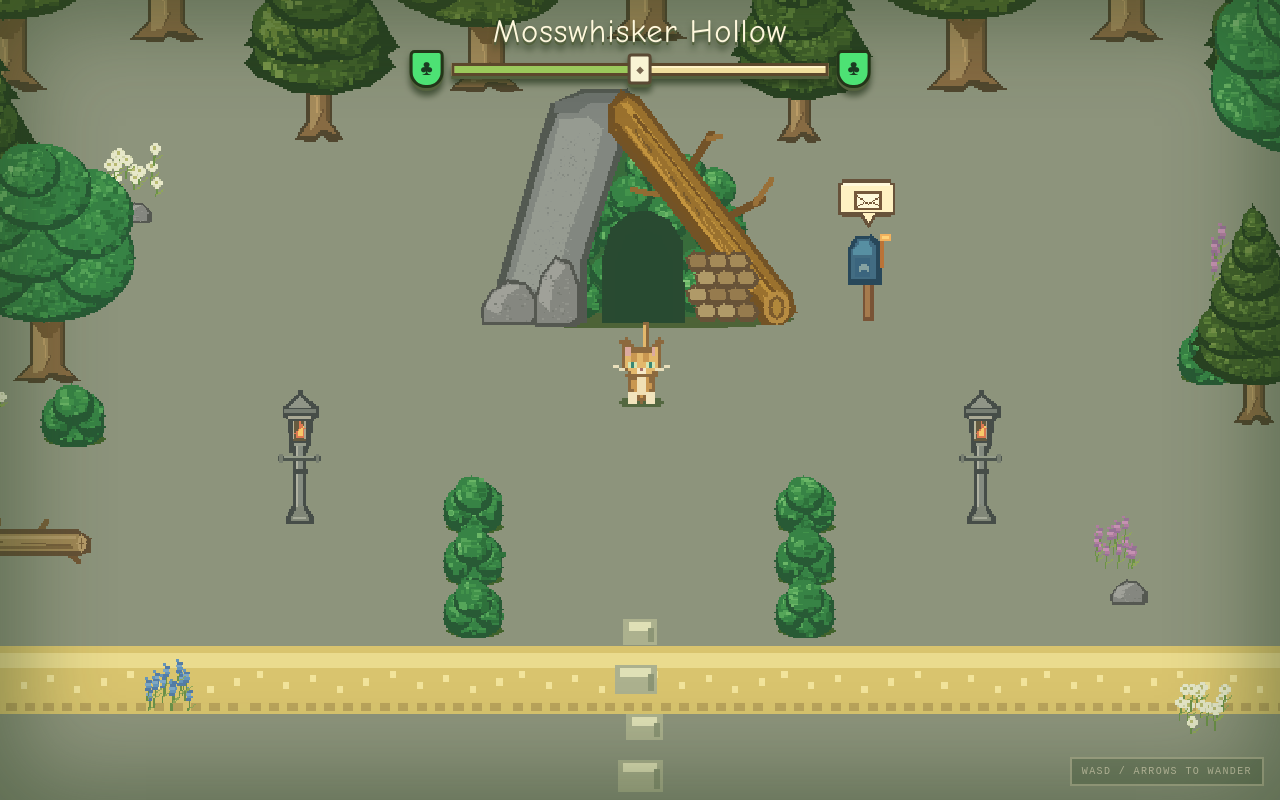
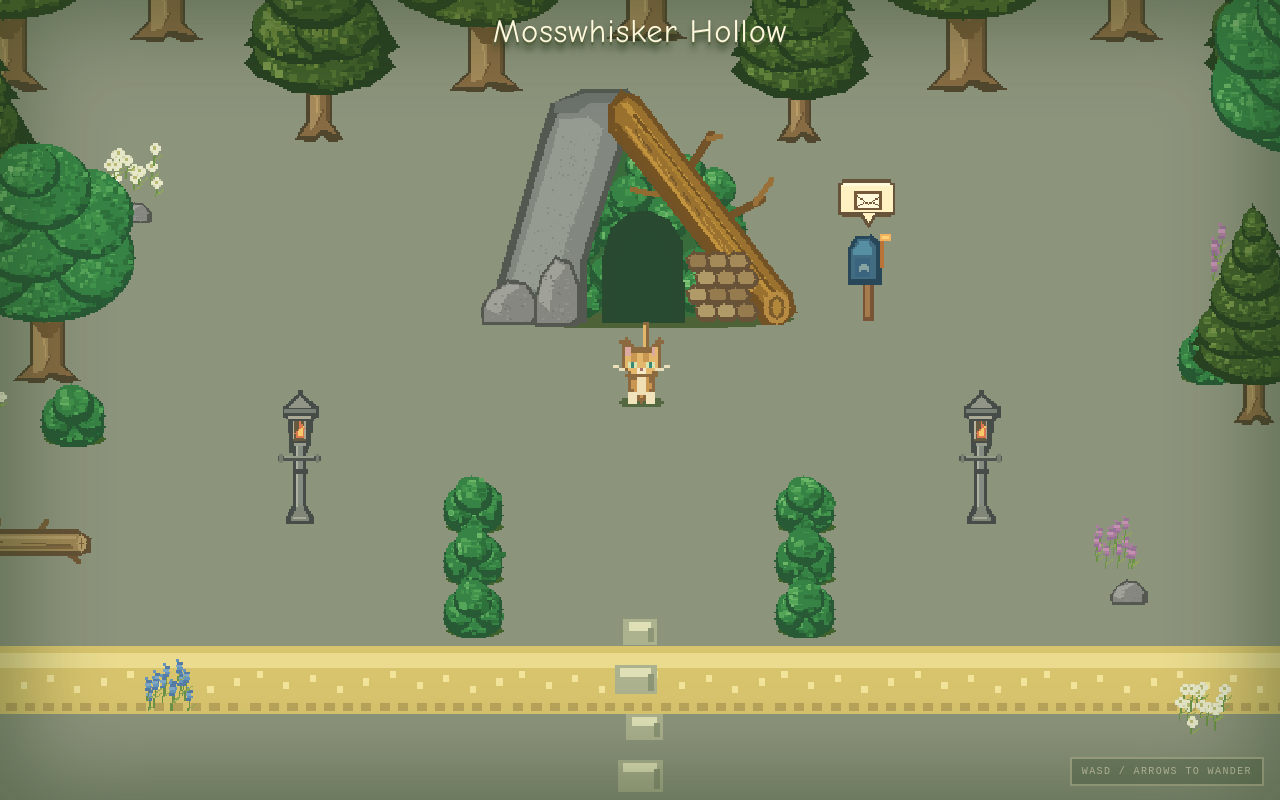
Before and after one commit to Nodonisko/mosswhiskers, a website with bundled scripts: page index.html in a window 1280 px wide. Built offline with nearby package versions, Linux system fonts and the light colour scheme; animation ran at ten frames a second.

Commit message:
refine: remove title progress bar

```diff
--- a/index.html
+++ b/index.html
@@ -10,13 +10,8 @@
     <main id="game" aria-label="Mosswhisker Hollow game world">
       <canvas id="world" aria-label="A lush pixel-art woodland clearing"></canvas>
 
-      <section class="colony-banner" aria-label="Colony progress">
+      <section class="colony-banner" aria-label="World title">
         <h1>Mosswhisker Hollow</h1>
-        <div class="reputation-row">
-          <span class="crest" aria-hidden="true">♣</span>
-          <div class="reputation-track"><div class="reputation-fill"></div><span class="lock">◆</span></div>
-          <span class="crest crest--right" aria-hidden="true">♣</span>
-        </div>
       </section>
 
       <p class="controls" aria-label="Controls">WASD / ARROWS TO WANDER</p>
--- a/src/styles.css
+++ b/src/styles.css
@@ -50,49 +50,6 @@ body { background: #172816; }
   white-space: nowrap;
 }
 
-.reputation-row { display: flex; align-items: center; gap: 8px; }
-
-.crest {
-  display: grid;
-  width: 34px;
-  height: 38px;
-  place-items: center;
-  border: 3px solid #243519;
-  border-radius: 5px 5px 16px 16px;
-  background: #4de274;
-  color: #1b3b22;
-  font-size: 22px;
-}
-
-.crest--right { transform: scaleX(-1); }
-
-.reputation-track {
-  position: relative;
-  flex: 1;
-  height: 13px;
-  border: 3px solid #5c482c;
-  background: #f0df9d;
-  box-shadow: inset 0 2px #fff3c7;
-}
-
-.reputation-fill { width: 48%; height: 100%; background: #9bc95b; }
-
-.lock {
-  position: absolute;
-  top: 50%;
-  left: 50%;
-  display: grid;
-  width: 24px;
-  height: 31px;
-  transform: translate(-50%, -50%);
-  place-items: center;
-  border: 3px solid #5b4a35;
-  border-radius: 4px;
-  background: #f9f4d4;
-  color: #796851;
-  font-size: 10px;
-}
-
 .controls {
   position: absolute;
   z-index: 8;
```
